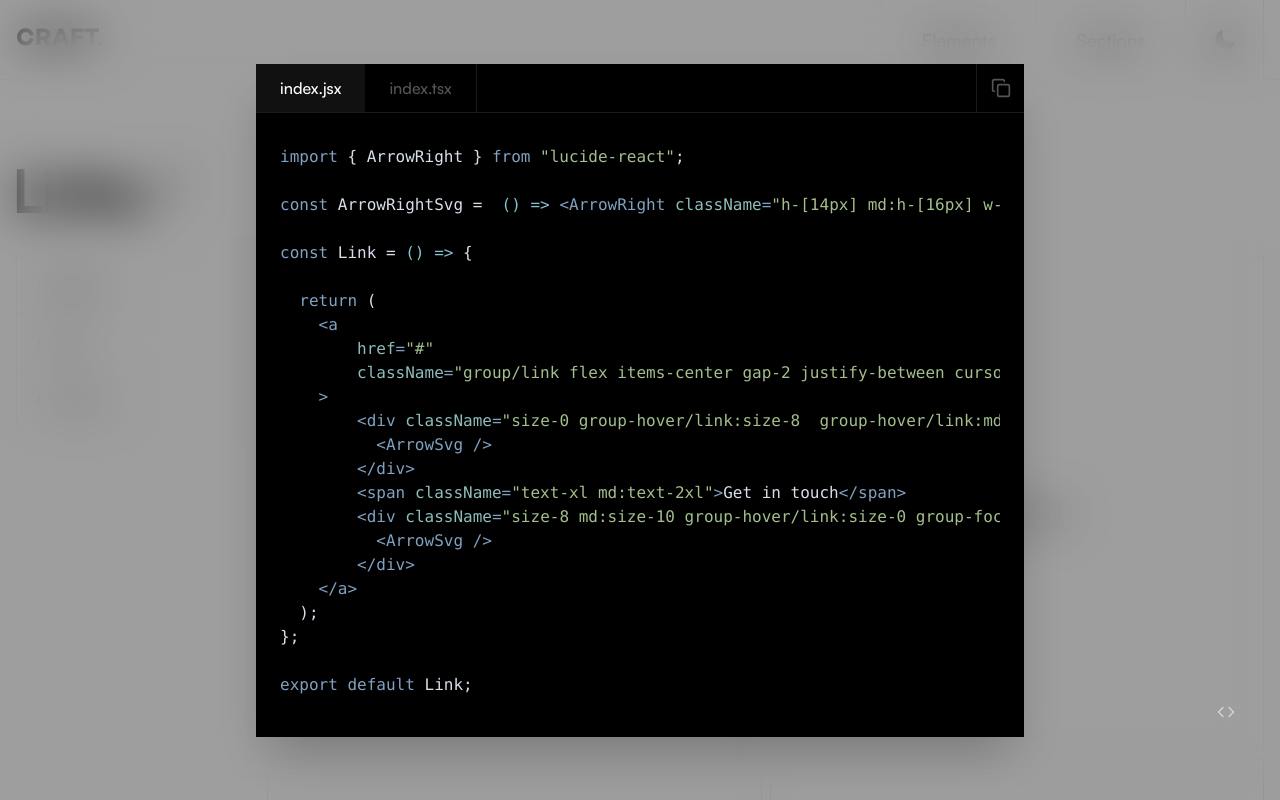
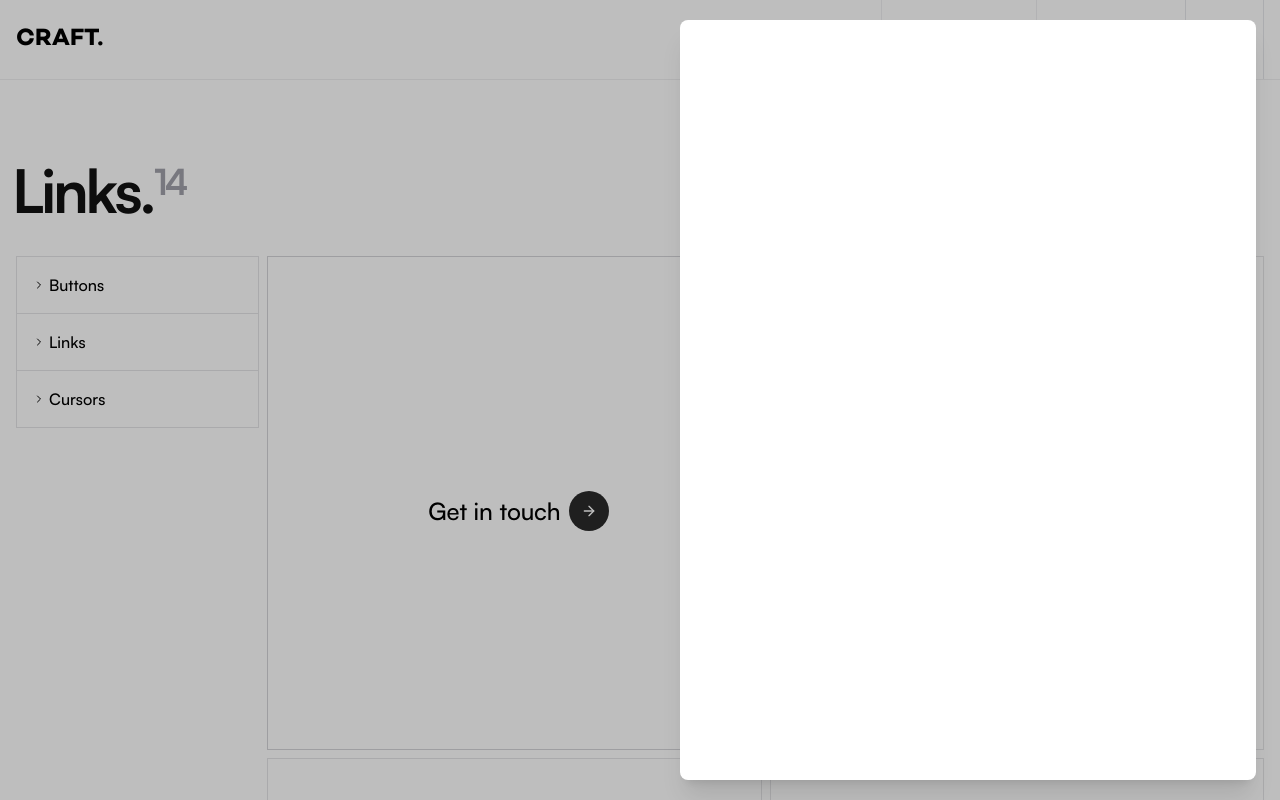
Before and after one commit to Jeff-Maina/craft, a Next.js app: page /elements/links in a window 1280 px wide. Both pictures are taken after a click on the button 723 px from the left and 712 px from the top of the page. Shown: the top 800 px of the page. Built offline with nearby package versions, Linux system fonts and the light colour scheme.

Commit message:
Add new codeblock component

```diff
--- a/src/components/Modal.tsx
+++ b/src/components/Modal.tsx
@@ -15,21 +15,27 @@ const Modal: FC<ModalProps> = ({ children, isModalActive, closeModal }) => {
       isAnimatePresence={true}
       isAnimationActive={isModalActive}
       variants={MaskVariants}
-      className="fixed inset-0 bg-[#00000061] h-[100dvb] overflow-hidden w-full backdrop-blur-xl flex flex-col items-center justify-center z-50"
+      className="fixed inset-0 bg-[#00000038] h-[100dvb] overflow-hidden w-full flex flex-col items-center justify-center z-50"
     >
-      <motion.section
+      {/* <motion.section
         variants={ModalVariants}
         initial="initial"
         animate="active"
         exit="inactive"
         onClick={() => {
           closeModal();
-          console.log(isModalActive);
         }}
         className="h-full w-full flex items-center justify-center"
+      > */}
+      <div
+        onClick={() => {
+          closeModal();
+        }}
+        className="w-full h-full relative flex items-center py-5"
       >
         {children}
-      </motion.section>
+      </div>
+      {/* </motion.section> */}
     </Motiondiv>
   );
 };
--- a/src/components/NavMenu.tsx
+++ b/src/components/NavMenu.tsx
@@ -22,7 +22,7 @@ const NavMenu: FC<NavProps> = ({ isMenuActive, CloseMenu }) => {
       variants={MaskVariants}
       isAnimatePresence={true}
       isAnimationActive={isMenuActive}
-      className="w-screen h-screen top-0 left-0 fixed bg-[#00000079] backdrop-blur-sm z-50"
+      className="w-screen h-screen top-0 left-0 fixed bg-[#00000079] backdrop-blur-sm z-[999]"
     >
       <motion.div
         variants={NavMenuVariants}
--- a/src/components/codeblock/CodeModal.tsx
+++ b/src/components/codeblock/CodeModal.tsx
@@ -1,13 +1,133 @@
-//component imports;
-import Modal from "../Modal";
+// //component imports;
+// import Modal from "../Modal";
+
+// // 3rd party libraries;
+// import { FC, useState } from "react";
+// import SyntaxHighlighter from "react-syntax-highlighter";
+// import { nord } from "react-syntax-highlighter/dist/cjs/styles/hljs";
+
+// import { ModalProps } from "./Interfaces";
+// import { Copy, Check } from "lucide-react";
+
+// const CodeModal: FC<ModalProps> = ({ modalProps }) => {
+//   const { setModalActive, isModalActive, codeBlock } = modalProps;
+//   const { typescript, javascript } = codeBlock;
+
+//   // toggle modal functions;
+//   const closeModal = () => setModalActive(false);
+//   const openModal = () => setModalActive(true);
+
+//   // active codeblock state;
+//   const [activeLanguage, setActiveLanguage] = useState("JS");
+//   const setJs = () => setActiveLanguage("JS");
+//   const setTs = () => setActiveLanguage("TS");
+//   const isJavaScript = activeLanguage === "JS";
+//   const isTypeScript = activeLanguage === "TS";
+//   const activeClass = "bg-[#111] hover:!bg-[#111] text-white hover:!text-white";
+
+//   // copying the text to clipboard;
+//   const [hasCopied, setHasCopied] = useState(false);
+//   const buttonSvg = hasCopied ? (
+//     <Check className="h-[18px] md:h-[20px] w-[18px] md:w-[20px] stroke-green-500" />
+//   ) : (
+//     <Copy className="md:h-[20px] md:w-[20px] h-[18px] w-[18px] stroke-[#555] group-hover/icon:stroke-white transition-all duration-150" />
+//   );
+
+//   const currentLanguage = isJavaScript ? javascript : typescript;
+
+//   const copySnippet = () => {
+//     const copyText = isJavaScript ? javascript : typescript;
+
+//     setHasCopied(true);
+
+//     // Copy the text inside the text field
+//     navigator.clipboard.writeText(copyText);
+//     setTimeout(() => setHasCopied(false), 2500);
+//   };
+
+//   return (
+//     <Modal isModalActive={isModalActive} closeModal={closeModal}>
+//       <section
+//         onClick={(e) => {
+//           e.stopPropagation();
+//           openModal();
+//         }}
+//         className="w-[90%] transition-all duration-200 bg-black max-w-3xl shadow-2xl"
+//       >
+//         <header className="w-full flex items-center  border-b border-[#1a1a1a] font-satoshi-medium text-[#555] justify-between">
+//           <div className="flex items-center text-sm lg:text-base h-12 border-r border-[#1a1a1a]">
+//             <button
+//               className={`px-6 h-full hover:bg-[#111] hover:text-[#888] transition-all duration-150 ${
+//                 isJavaScript && activeClass
+//               }`}
+//               onClick={setJs}
+//             >
+//               index.jsx
+//             </button>
+//             <button
+//               onClick={setTs}
+//               className={`px-6 h-full hover:bg-[#222] hover:text-[#888] transition-all duration-150 ${
+//                 isTypeScript && activeClass
+//               }`}
+//             >
+//               index.tsx
+//             </button>
+//           </div>
+//           <button
+//             onClick={copySnippet}
+//             className="h-12 aspect-square grid place-items-center border-l border-[#1a1a1a] hover:bg-[#222] group/icon"
+//           >
+//             {buttonSvg}
+//           </button>
+//         </header>
+//         <div className="pr-2 pb-2 pt-2">
+//           <div className="p-3 lg:p-4 h-full max-w-full !pb-0 md:pb-10 max-h-[80vh] !overflow-x-scroll code_box">
+//             <SyntaxHighlighter
+//               wrapLines={true}
+//               language="javascript"
+//               style={nord}
+//               // useInlineStyles={false}
+
+//               className="codeHighlighter !text-sm md:!text-base h-full selection:bg-yellow-400 selection:text-black "
+//             >
+//               {currentLanguage}
+//             </SyntaxHighlighter>
+//           </div>
+//         </div>
+//       </section>
+//     </Modal>
+//   );
+// };
+
+// export default CodeModal;
+
+// // *
 
 // 3rd party libraries;
 import { FC, useState } from "react";
 import SyntaxHighlighter from "react-syntax-highlighter";
 import { nord } from "react-syntax-highlighter/dist/cjs/styles/hljs";
+import { AnimatePresence, motion } from "framer-motion";
 
 import { ModalProps } from "./Interfaces";
 import { Copy, Check } from "lucide-react";
+
+const MaskVariants = {
+  initial: {
+    opacity: 0,
+  },
+  active: {
+    opacity: 1,
+    transition: {
+      opacity: {
+        duration: 0.4,
+      },
+    },
+  },
+  inactive: {
+    opacity: 0,
+  },
+};
 
 const CodeModal: FC<ModalProps> = ({ modalProps }) => {
   const { setModalActive, isModalActive, codeBlock } = modalProps;
@@ -46,56 +166,38 @@ const CodeModal: FC<ModalProps> = ({ modalProps }) => {
   };
 
   return (
-    <Modal isModalActive={isModalActive} closeModal={closeModal}>
-      <section
-        onClick={(e) => {
-          e.stopPropagation();
-          openModal();
-        }}
-        className="w-[90%] transition-all duration-200 bg-black max-w-3xl shadow-2xl"
-      >
-        <header className="w-full flex items-center  border-b border-[#1a1a1a] font-satoshi-medium text-[#555] justify-between">
-          <div className="flex items-center text-sm lg:text-base h-12 border-r border-[#1a1a1a]">
-            <button
-              className={`px-6 h-full hover:bg-[#111] hover:text-[#888] transition-all duration-150 ${
-                isJavaScript && activeClass
-              }`}
-              onClick={setJs}
-            >
-              index.jsx
-            </button>
-            <button
-              onClick={setTs}
-              className={`px-6 h-full hover:bg-[#222] hover:text-[#888] transition-all duration-150 ${
-                isTypeScript && activeClass
-              }`}
-            >
-              index.tsx
-            </button>
-          </div>
-          <button
-            onClick={copySnippet}
-            className="h-12 aspect-square grid place-items-center border-l border-[#1a1a1a] hover:bg-[#222] group/icon"
-          >
-            {buttonSvg}
-          </button>
-        </header>
-        <div className="pr-2 pb-2 pt-2">
-          <div className="p-3 lg:p-4 h-full max-w-full !pb-0 md:pb-10 max-h-[80vh] !overflow-x-scroll code_box">
-            <SyntaxHighlighter
-              wrapLines={true}
-              language="javascript"
-              style={nord}
-              // useInlineStyles={false}
-
-              className="codeHighlighter !text-sm md:!text-base h-full selection:bg-yellow-400 selection:text-black "
-            >
-              {currentLanguage}
-            </SyntaxHighlighter>
-          </div>
-        </div>
-      </section>
-    </Modal>
+    <AnimatePresence mode="wait">
+      {isModalActive ? (
+        <section className="fixed inset-0 h-screen w-full  z-[999] flex items-center">
+          <motion.section
+            onClick={closeModal}
+            variants={MaskVariants}
+            initial="initial"
+            animate="active"
+            exit="inac"
+            className="absolute top-0 left-0 w-full h-screen bg-[#00000041]"
+          ></motion.section>
+          <motion.section
+            initial={{
+              x: "100%",
+            }}
+            animate={{
+              x: isModalActive ? "0%" : "100%",
+            }}
+            transition={{
+              x: {
+                duration: 0.3,
+              },
+            }}
+            onClick={(e) => {
+              e.stopPropagation();
+              openModal();
+            }}
+            className="w-full max-w-xl rounded-[0.5rem] transition-all duration-200 bg-white h-[95%] shadow-xl absolute right-6 z-[50]"
+          ></motion.section>
+        </section>
+      ) : null}
+    </AnimatePresence>
   );
 };
 
```
